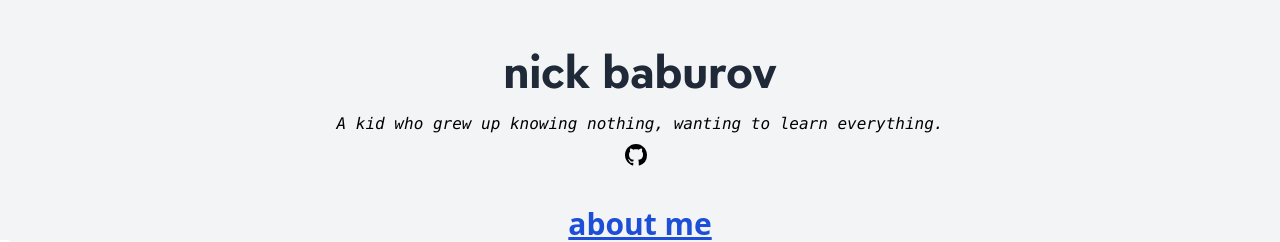
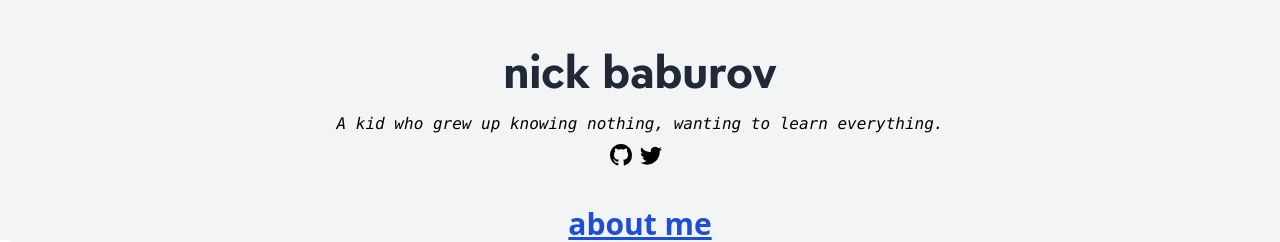
Before and after one commit to nixxxo/nick-baburov, a React (Create React App) app: page /about in a window 1280 px wide. Shown: the top 242 px of the page. Built offline with nearby package versions, Linux system fonts and the light colour scheme; no server answers.

Commit message:
add twitter

```diff
--- a/src/components/Socials.js
+++ b/src/components/Socials.js
@@ -12,7 +12,7 @@ function Socials() {
             <SocialIcon link={"https://github.com/nixxxo"} icon={<BsGithub size={iconSize} />}/>
             {/* <SocialIcon link={"https://www.instagram.com/nik.bbrv/"} icon={<BsInstagram size={iconSize} />}/> */}
             {/* <SocialIcon icon={<BsDiscord size={iconSize} />}/> */}
-            {/* <SocialIcon icon={<BsTwitter size={iconSize} />}/> */}
+            <SocialIcon link={"https://twitter.com/nix0dev"} icon={<BsTwitter size={iconSize} />}/>
         </div>
     )
 }
```
